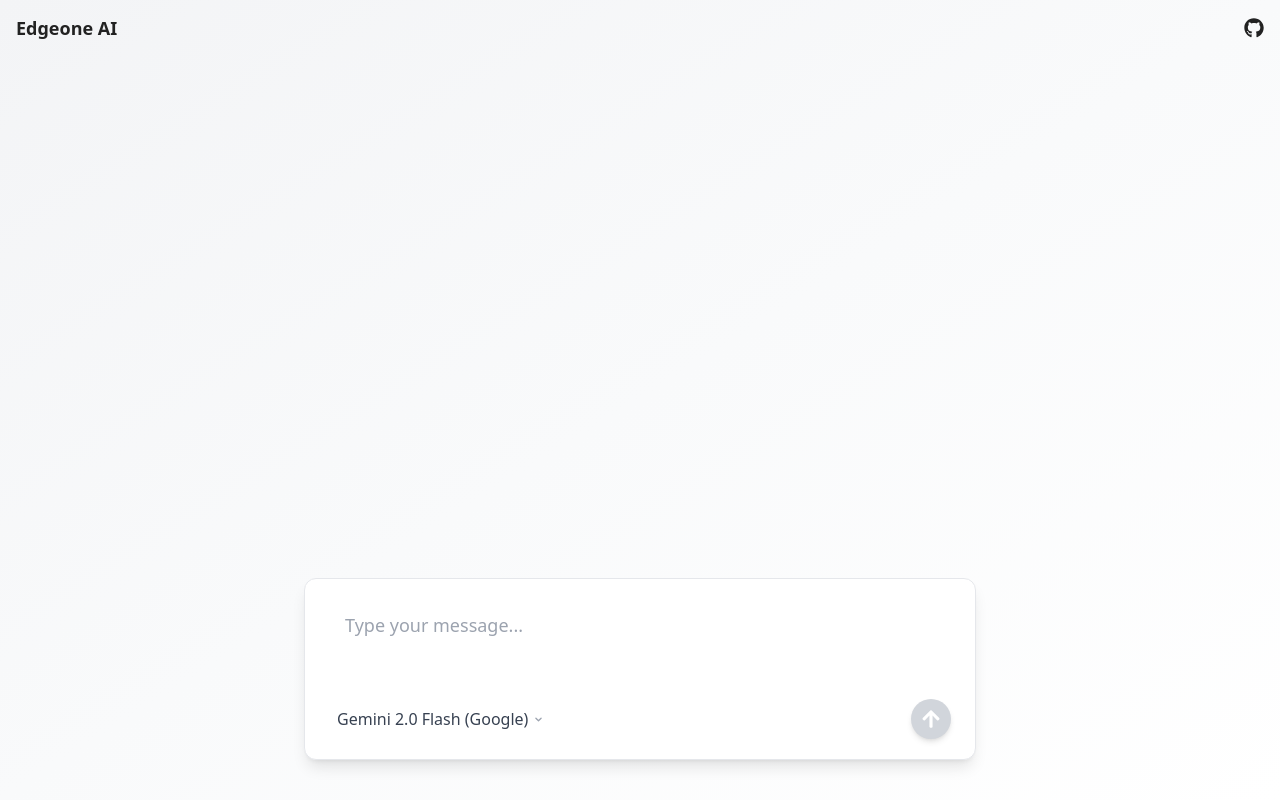
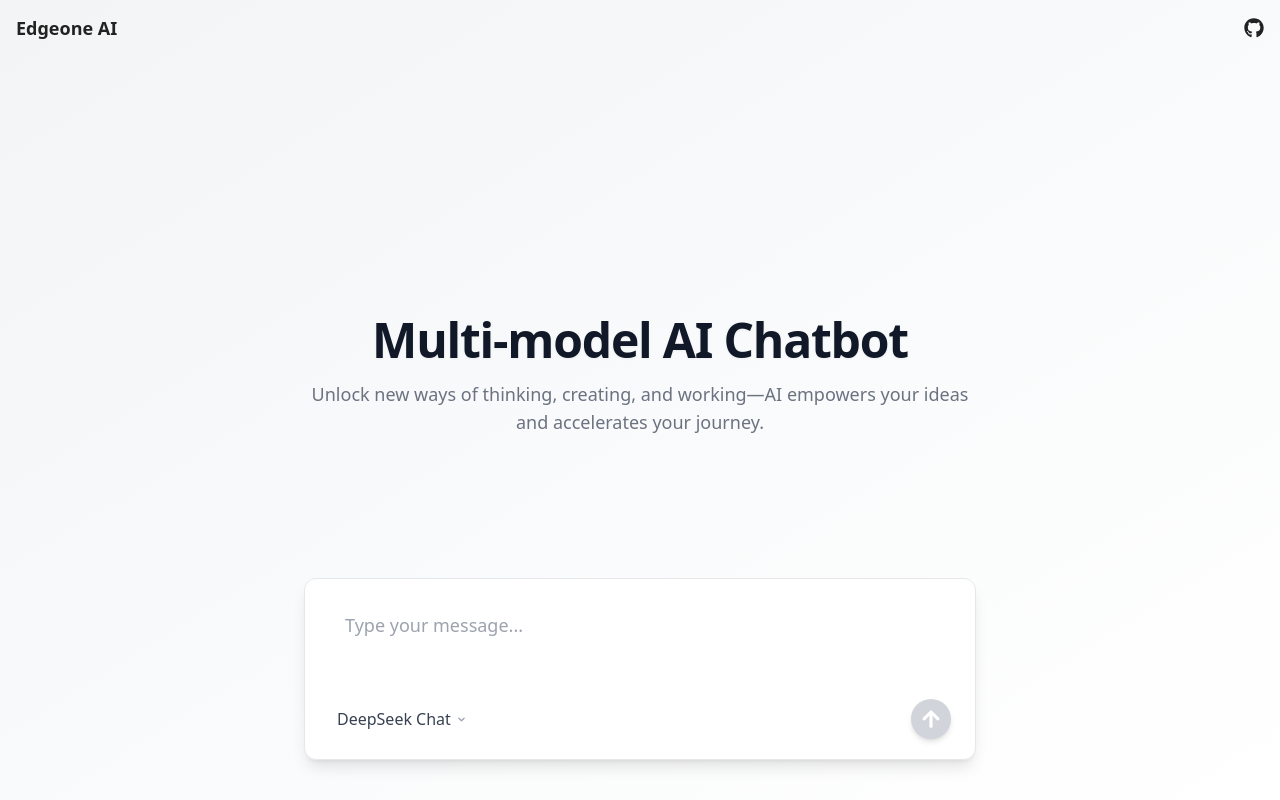
Before and after one commit to tomcomtang/ai-chartbot-starter, a Next.js app: page / in a window 1280 px wide. Built offline with nearby package versions, Linux system fonts and the light colour scheme.

Commit message:
chore: adjust model selector order and default, DeepSeek first, Nebius third, for localization

```diff
--- a/app/page.jsx
+++ b/app/page.jsx
@@ -12,7 +12,7 @@ const SYSTEM_PROMPT = "Please answer user questions in the following format:\n\n
 export default function Home() {
   const [messages, setMessages] = useState([]);
   const [isThinking, setIsThinking] = useState(false);
-  const [selectedModel, setSelectedModel] = useState("gemini-flash");
+  const [selectedModel, setSelectedModel] = useState("deepseek-chat");
   const chatBottomRef = useRef(null);
   const [showScrollDown, setShowScrollDown] = useState(false);
   const chatAreaRef = useRef(null);
@@ -164,6 +164,13 @@ export default function Home() {
         {messages.length === 0 ? (
           // Center input area when no messages
           <div className={`${containerClass} flex-1 flex flex-col justify-center items-center`}>
+            {/* 极简首屏：主标题+描述 */}
+            <div className="flex flex-col items-center justify-center mb-24 select-none">
+              <h1 className="text-5xl font-extrabold text-gray-900 mb-4 tracking-tight drop-shadow-sm text-center">Multi-model AI Chatbot</h1>
+              <p className="text-lg text-gray-500 mb-2 text-center max-w-2xl">
+                Unlock new ways of thinking, creating, and working—AI empowers your ideas and accelerates your journey.
+              </p>
+            </div>
             <ChatInputBar
               onSend={handleSend}
               isThinking={isThinking}
--- a/components/ModelSelector.jsx
+++ b/components/ModelSelector.jsx
@@ -2,8 +2,8 @@ import React, { useState, useRef, useEffect } from "react";
 
 const MODELS = [
   { value: "deepseek-chat", label: "DeepSeek Chat" },
+  { value: "gpt-4o-mini", label: "GPT-4o Mini (OpenAI)" },
   { value: "nebius-studio", label: "Nebius Studio" },
-  { value: "gpt-4o-mini", label: "GPT-4o Mini (OpenAI)" },
   { value: "gemini-flash", label: "Gemini 2.0 Flash (Google)" },
 ];
 
```
Also changed, not shown: secrets.txt (added).
